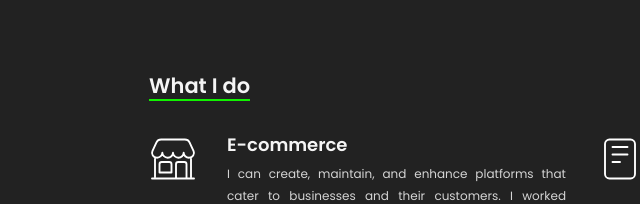
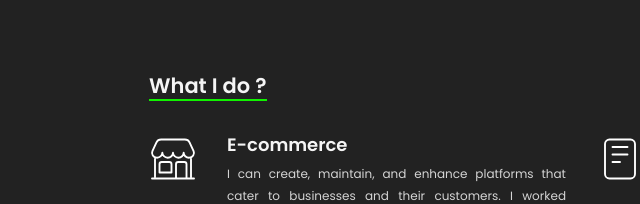
Before and after one commit to Aryan-132/Portfolio, a plain HTML site: page index.html in a window 1280 px wide. Shown: the part 499-703 px from the top of the page, 187-827 px from the left. Drawn offline with nearby package versions, Linux system fonts and the light colour scheme.

Commit message:
Update index.html

```diff
--- a/index.html
+++ b/index.html
@@ -63,7 +63,7 @@
 
             <div class="about-inner">
                 <div class="service">
-                    <h2>What I do</h2>
+                    <h2>What I do ?</h2>
 
                     <div class="grid-item">
                         <div class="item">
```
